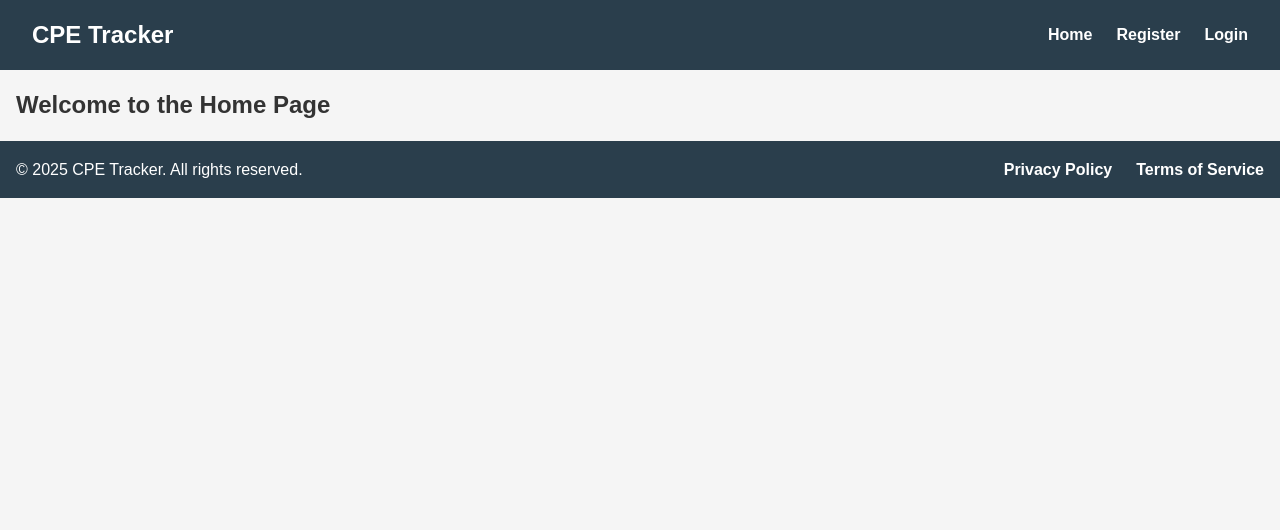
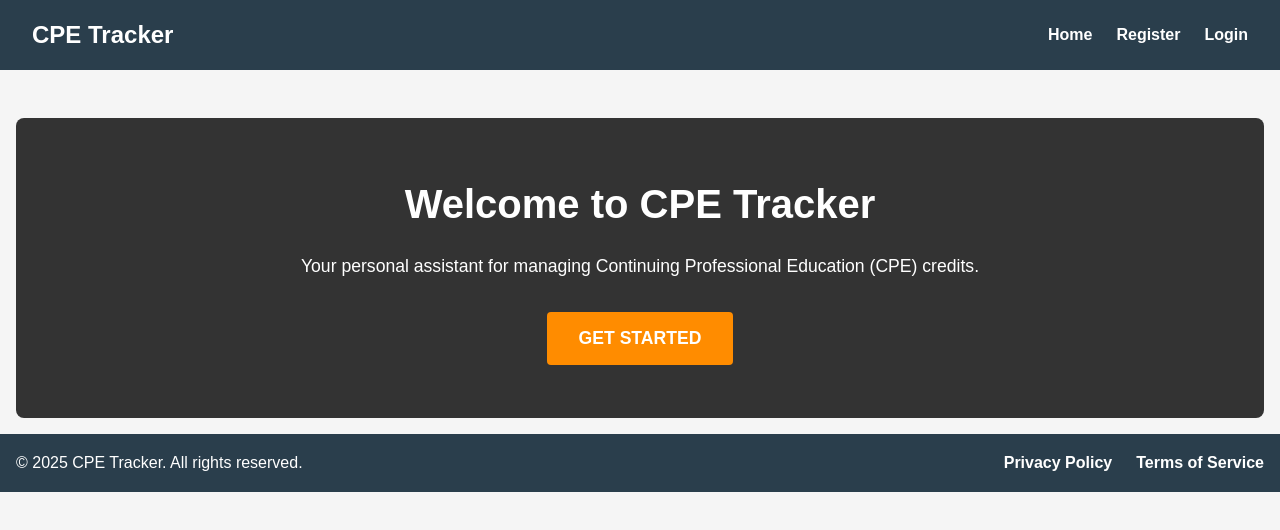
Before and after one commit to joshstandley/cpe-tracker, a React (Vite) app in the folder client/: page / in a window 1280 px wide. Shown: the top 530 px of the page. Built offline with nearby package versions, Linux system fonts and the light colour scheme.

Commit message:
Add hero section with CTA button to home page

```diff
--- a/client/src/pages/Home.jsx
+++ b/client/src/pages/Home.jsx
@@ -1,7 +1,19 @@
 import React from "react";
+import { Link } from "react-router-dom";
+import "../styles/home.css";  // Assuming we create a home.css file for styling
 
 function Home() {
-  return <h2>Welcome to the Home Page</h2>;
+  return (
+    <div className="hero-section">
+      <div className="hero-content">
+        <h1>Welcome to CPE Tracker</h1>
+        <p>Your personal assistant for managing Continuing Professional Education (CPE) credits.</p>
+        <Link to="/register">
+          <button className="cta-button">Get Started</button>
+        </Link>
+      </div>
+    </div>
+  );
 }
 
 export default Home;
--- /dev/null
+++ b/client/src/styles/home.css
@@ -0,0 +1,45 @@
+/* Home Page - Hero Section Styling */
+.hero-section {
+  display: flex;
+  justify-content: center;
+  align-items: center;
+  min-height: 300px;  /* Adjust height */
+  background-color: #333;  /* Change this to match your branding color */
+  color: white;
+  text-align: center;
+  padding: 0 2rem;
+  margin-top: 2rem;  /* Add margin to push the section a little down */
+  border-radius: 8px;
+}
+
+.hero-content {
+  max-width: 700px; /* Limit content width */
+}
+
+.hero-content h1 {
+  font-size: 2.5rem; /* Smaller heading */
+  margin-bottom: 1rem;
+}
+
+.hero-content p {
+  font-size: 1.1rem; /* Adjust text size */
+  margin-bottom: 2rem;
+}
+
+.cta-button {
+  padding: 1rem 2rem;
+  font-size: 1.1rem;
+  background-color: #FF8C00;  /* Orange CTA color (can be changed to match branding) */
+  color: white;
+  border: none;
+  border-radius: 4px;
+  cursor: pointer;
+  text-transform: uppercase;
+  font-weight: bold;
+  transition: background-color 0.3s, color 0.3s;
+}
+
+.cta-button:hover {
+  background-color: #e07b00;  /* Darker shade for hover effect */
+  color: white;
+}
```
